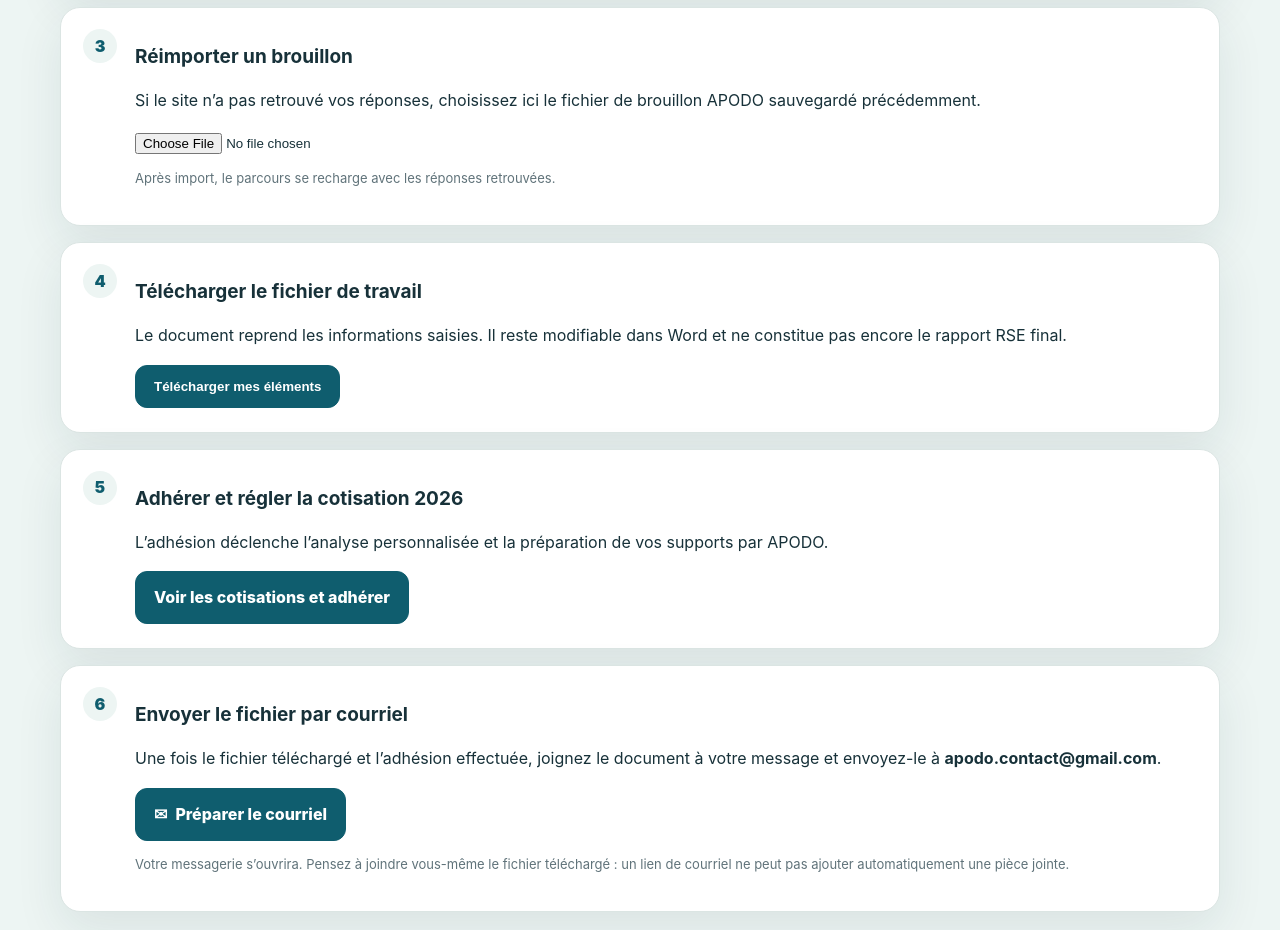
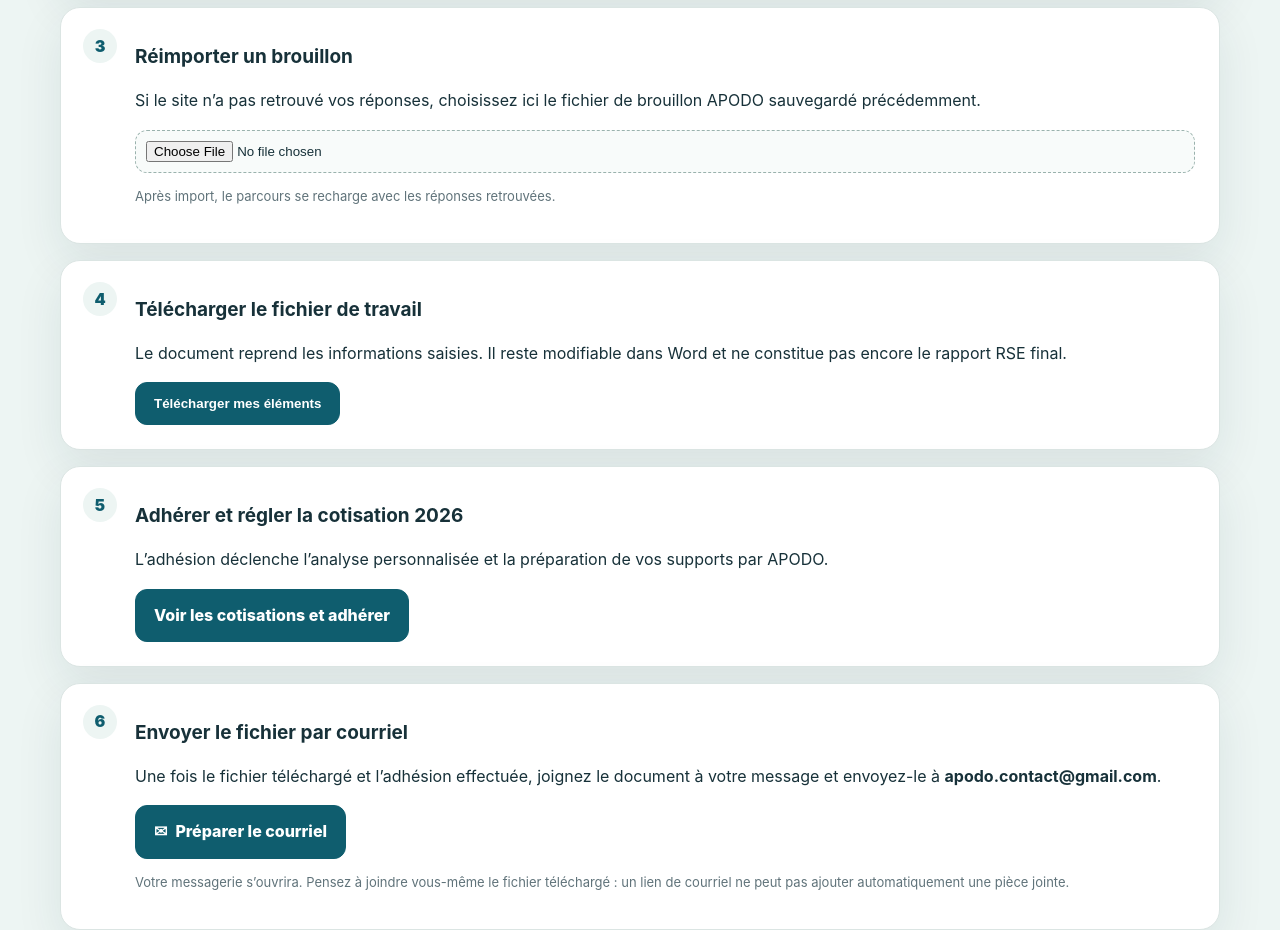
Before and after one commit to apodocontact/site-apodo, a plain HTML site: page transmettre.html in a window 1280 px wide. Shown: the part 1180-2110 px from the top of the page. Drawn offline with Linux system fonts and the light colour scheme.

Commit message:
Mettre a jour sauvegarde parcours et blogs APODO

```diff
--- a/assets/style.css
+++ b/assets/style.css
@@ -220,6 +220,7 @@ h3{font-size:21px;line-height:1.25}
 .status-panel strong{display:block;font-size:19px;margin-bottom:6px}
 .status-good{border-left:4px solid var(--green)}
 .status-empty{border-left:4px solid #d29a54}
+.file-import{display:block;width:100%;border:1px dashed #9ab2ad;border-radius:12px;padding:10px;background:#f8fbfa;color:var(--ink)}
 .action-list{counter-reset:apodo;display:grid;gap:16px;margin-top:28px}
 .action-list .tile{position:relative;padding-left:74px}
 .action-list .tile:before{counter-increment:apodo;content:counter(apodo);position:absolute;left:22px;top:21px;width:34px;height:34px;border-radius:50%;display:grid;place-items:center;background:var(--soft);color:var(--teal);font-weight:900}
```
